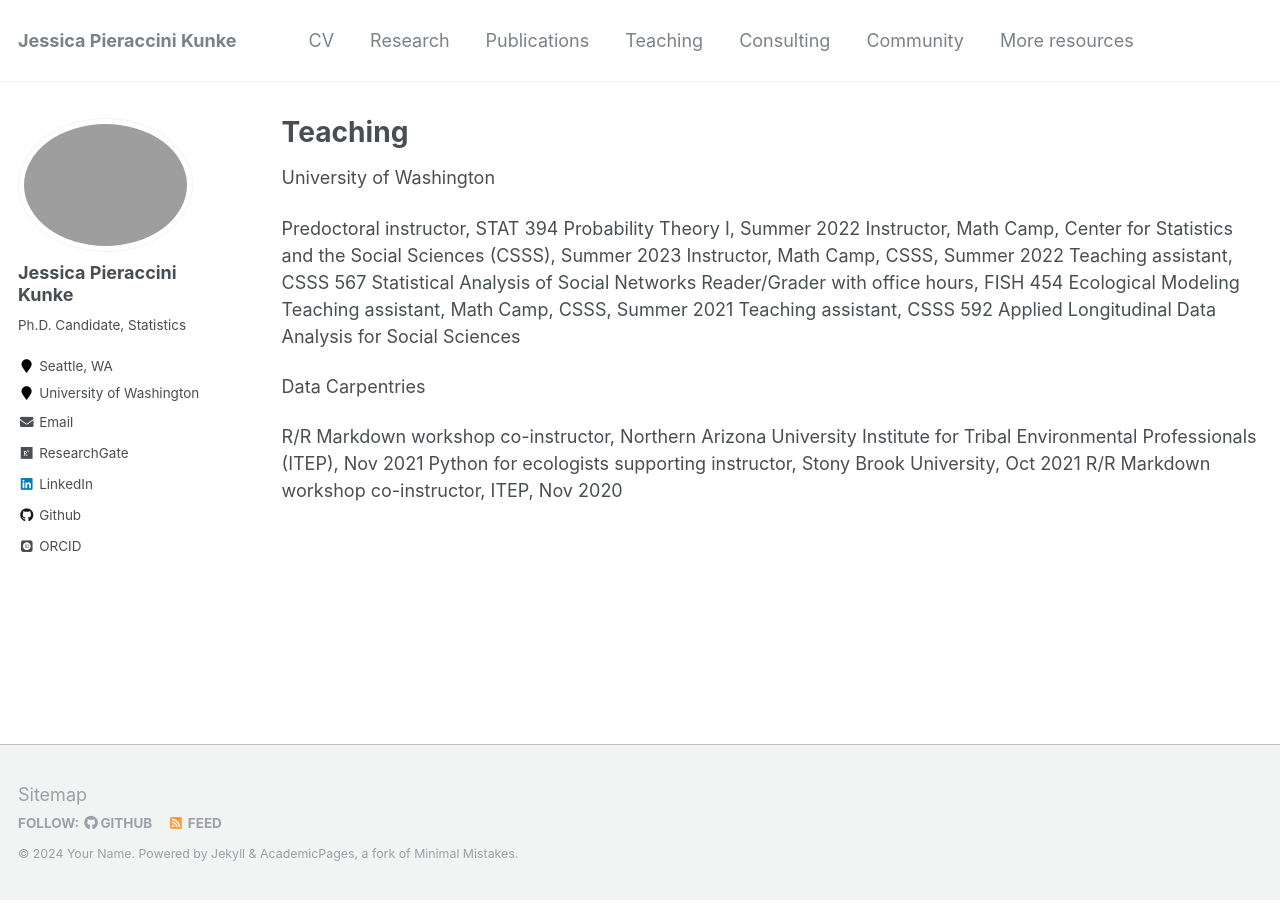
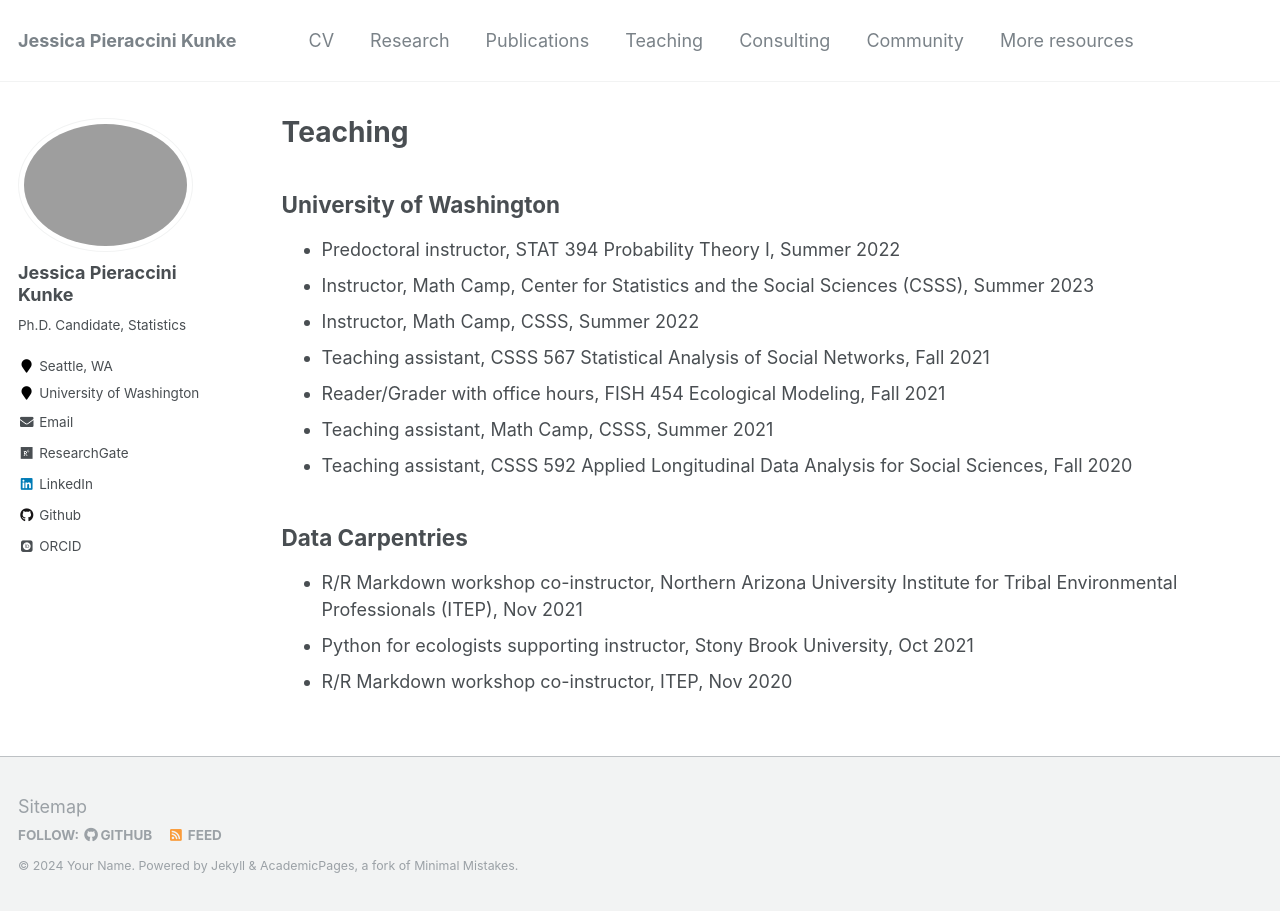
Before and after one commit to jpierkunke/jpierkunke.github.io, a Jekyll site: the page built from _pages/teaching.md, in a window 1280 px wide. Built offline with Jekyll 4.4.1, drawn with Linux system fonts in a browser that asks for light colours; some web fonts are replaced.

Commit message:
Update teaching.md

```diff
--- a/_pages/teaching.md
+++ b/_pages/teaching.md
@@ -5,18 +5,18 @@
 author_profile: true
 ---
 
-University of Washington
+## University of Washington
 
-Predoctoral instructor, STAT 394 Probability Theory I, Summer 2022
-Instructor, Math Camp, Center for Statistics and the Social Sciences (CSSS), Summer 2023
-Instructor, Math Camp, CSSS, Summer 2022
-Teaching assistant, CSSS 567 Statistical Analysis of Social Networks
-Reader/Grader with office hours, FISH 454 Ecological Modeling
-Teaching assistant, Math Camp, CSSS, Summer 2021
-Teaching assistant, CSSS 592 Applied Longitudinal Data Analysis for Social Sciences
+- Predoctoral instructor, STAT 394 Probability Theory I, Summer 2022
+- Instructor, Math Camp, Center for Statistics and the Social Sciences (CSSS), Summer 2023
+- Instructor, Math Camp, CSSS, Summer 2022
+- Teaching assistant, CSSS 567 Statistical Analysis of Social Networks, Fall 2021
+- Reader/Grader with office hours, FISH 454 Ecological Modeling, Fall 2021
+- Teaching assistant, Math Camp, CSSS, Summer 2021
+- Teaching assistant, CSSS 592 Applied Longitudinal Data Analysis for Social Sciences, Fall 2020
 
-Data Carpentries
+## Data Carpentries
 
-R/R Markdown workshop co-instructor, Northern Arizona University Institute for Tribal Environmental Professionals (ITEP), Nov 2021
-Python for ecologists supporting instructor, Stony Brook University, Oct 2021
-R/R Markdown workshop co-instructor, ITEP, Nov 2020
+- R/R Markdown workshop co-instructor, Northern Arizona University Institute for Tribal Environmental Professionals (ITEP), Nov 2021
+- Python for ecologists supporting instructor, Stony Brook University, Oct 2021
+- R/R Markdown workshop co-instructor, ITEP, Nov 2020
```
